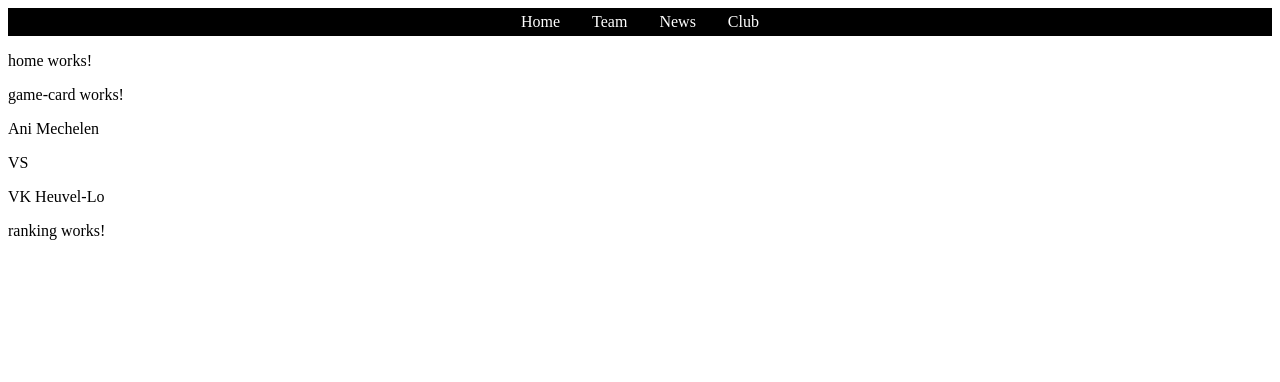
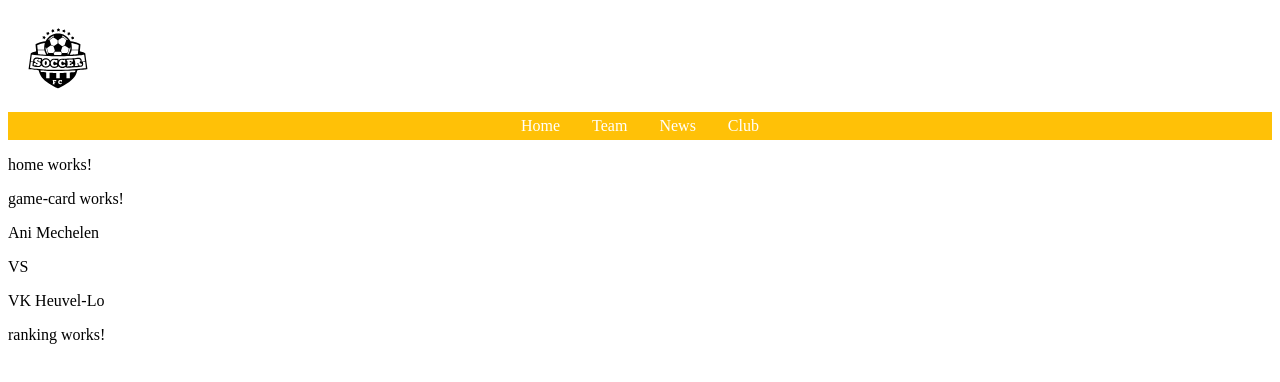
Before and after one commit to Simowned/MySandBox, an Angular app: page /home in a window 1280 px wide. Shown: the top 382 px of the page. Built offline with nearby package versions, Linux system fonts and the light colour scheme.

Commit message:
logo and styling

```diff
--- a/src/app/navigation/navigation.component.html
+++ b/src/app/navigation/navigation.component.html
@@ -12,6 +12,10 @@
 <!-- TODO: Register/login -->
 <!-- https://codemyui.com/signup-password-field-reaction-yeti-mascot-login-form/ -->
 
+<div class="logo">
+  <img src="../../assets/logo.svg" alt="logo" />
+</div>
+
 <div id="navbar">
   <ul>
 	<li><a routerLink="/home" routerLinkActive="active">Home</a></li>
--- a/src/app/navigation/navigation.component.scss
+++ b/src/app/navigation/navigation.component.scss
@@ -1,9 +1,16 @@
+@import "../../styles/styles.scss";
+
+.logo img {
+	width: 100px;
+	height: 100px;
+}
+
 #navbar ul {
 	margin: 0;
 	padding: 5px;
 	list-style-type: none;
 	text-align: center;
-	background-color: #000;
+	background-color: $color-accent;
 	}
 
 #navbar ul li {
@@ -13,11 +20,11 @@
 #navbar ul li a {
 	text-decoration: none;
 	padding: .2em 1em;
-	color: #fff;
-	background-color: #000;
+	color: $color-text-icons;
+	background-color: $color-accent;
 	}
 
 #navbar ul li a:hover {
-	color: #000;
-	background-color: #fff;
+	color: $color-primary-text;
+	background-color: $color-text-icons;
 	}
--- a/src/styles/styles.scss
+++ b/src/styles/styles.scss
@@ -1,4 +1,6 @@
 /* You can add global styles to this file, and also import other style files */
+
+/* https://material.io/design/color/# */
 $color-primary: #4CAF50;
 $color-primary-dark: #388E3C;
 $color-primary-light: #C8E6C9;
```
Also changed, not shown: src/assets/logo.svg (added).
